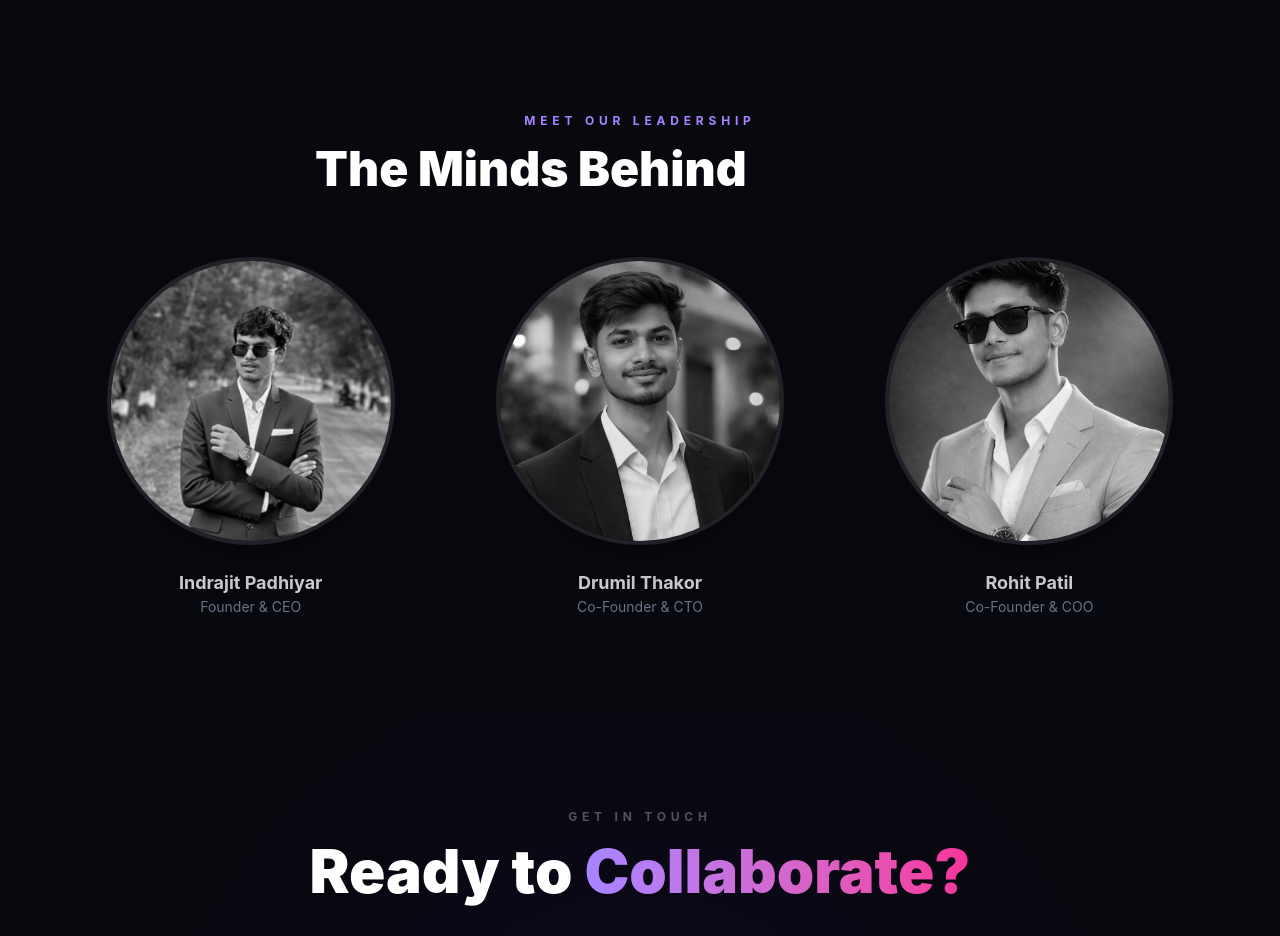
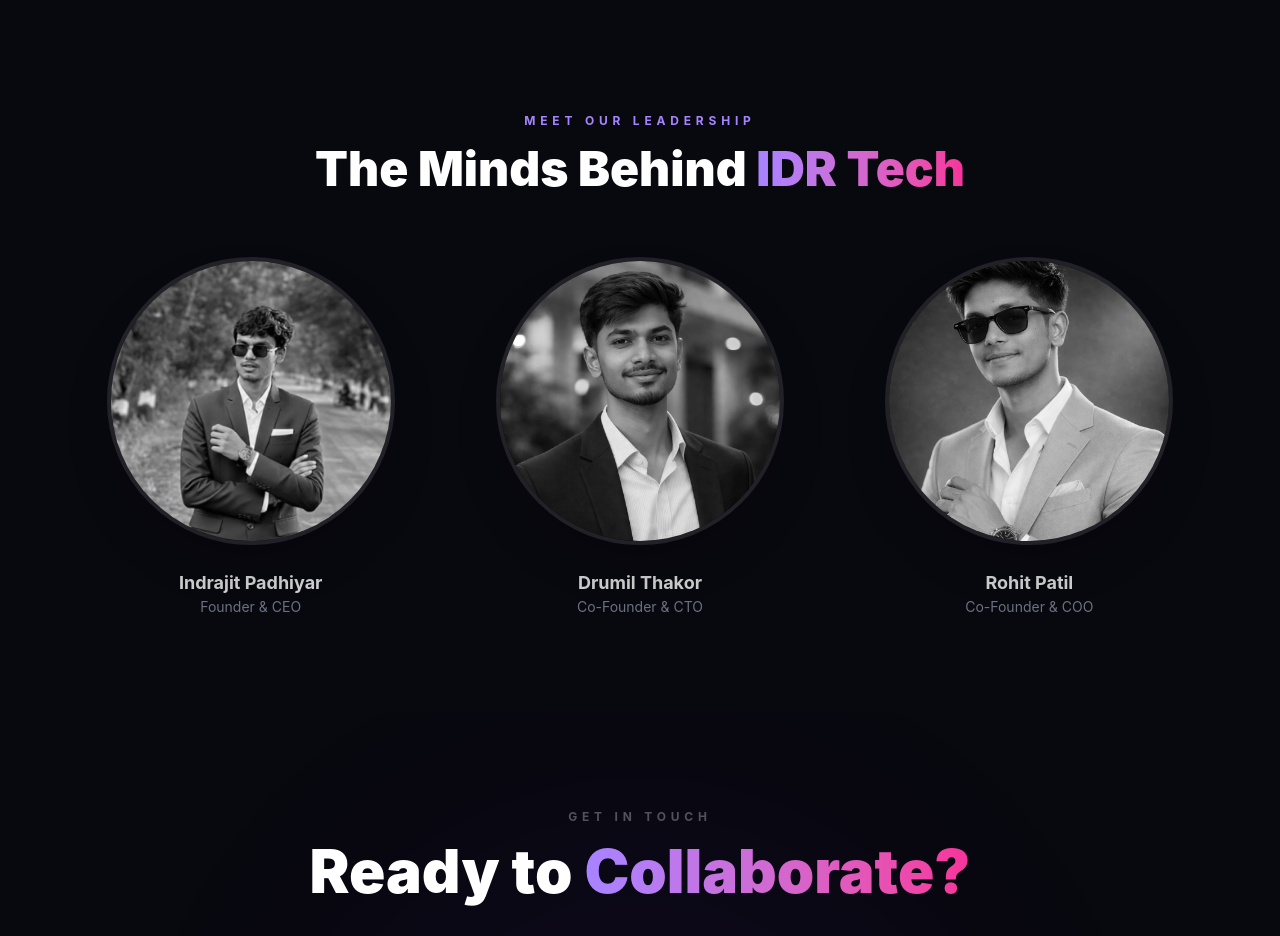
Before and after one commit to Indrajitpadhiyar/IDR, a React (Vite) app in the folder IDR/: page / in a window 1280 px wide. Shown: the part 3180-4116 px from the top of the page. Built offline with nearby package versions, Linux system fonts and the light colour scheme.

Commit message:
location change

```diff
--- a/IDR/src/components/About/TeamOwners.jsx
+++ b/IDR/src/components/About/TeamOwners.jsx
@@ -39,7 +39,7 @@
                         whileInView={{ opacity: 1, y: 0 }}
                         className="text-3xl md:text-5xl font-black text-white"
                     >
-                        The Minds Behind <span className="text-transparent bg-clip-text  from-violet-400 to-pink-500">IDR Tech</span>
+                        The Minds Behind <span className="text-transparent bg-clip-text bg-gradient-to-r from-violet-400 to-pink-500">IDR Tech</span>
                     </motion.h2>
                 </div>
 
@@ -54,7 +54,7 @@
                         >
                             <div className="relative w-64 h-64 md:w-72 md:h-72 mb-6">
                                 {/* Glow Ring */}
-                                <div className="absolute inset-0 rounded-full  from-violet-600 to-pink-600 opacity-0 group-hover:opacity-100 blur-xl transition-opacity duration-500" />
+                                <div className="absolute inset-0 rounded-full bg-gradient-to-tr from-violet-600 to-pink-600 opacity-0 group-hover:opacity-100 blur-xl transition-opacity duration-500" />
 
                                 {/* Image Container */}
                                 <div className="relative w-full h-full rounded-full overflow-hidden border-4 border-white/10 group-hover:border-violet-500/50 transition-colors duration-500 shadow-2xl">
```
